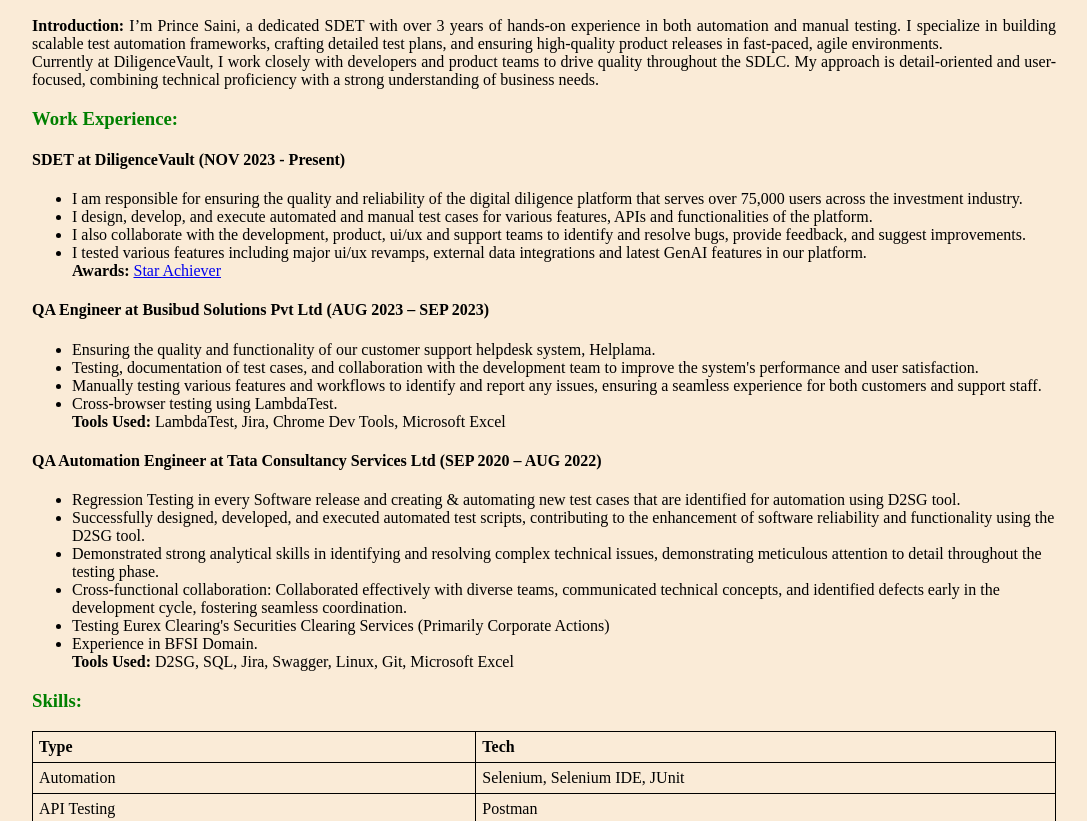
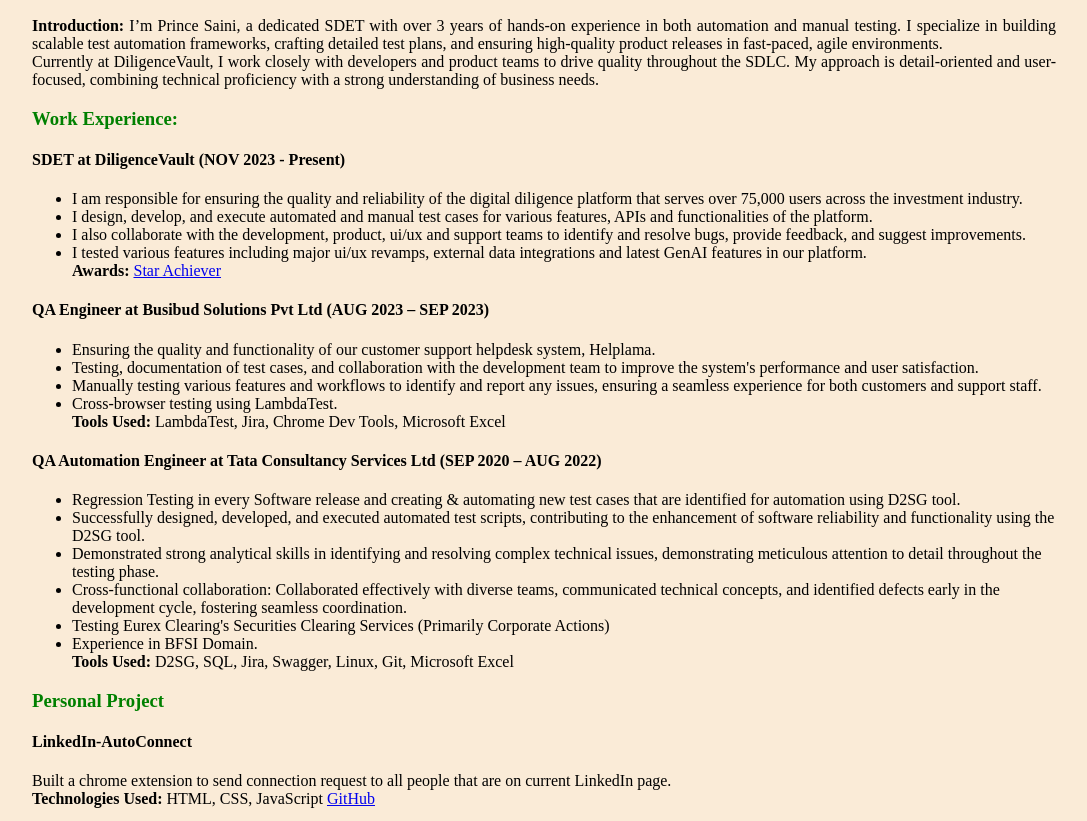
Before and after one commit to princesaini/resume, a plain HTML site: page index.html in a window 1280 px wide. Shown: the part 110-931 px from the top of the page, without its empty margins (96-1183 px from the left). Drawn offline with Linux system fonts and the light colour scheme.

Commit message:
added personal project

```diff
--- a/index.html
+++ b/index.html
@@ -63,6 +63,11 @@
         <li>Experience in BFSI Domain.</li>
         <b>Tools Used: </b>D2SG, SQL, Jira, Swagger, Linux, Git, Microsoft Excel
     </ul>
+
+    <!-- Personal Project -->
+    <h3>Personal Project</h3>
+    <h4>LinkedIn-AutoConnect</h4> Built a chrome extension to send connection request to all people that are on current LinkedIn page. <br>
+    <b>Technologies Used: </b>HTML, CSS, JavaScript <a href="https://github.com/princesaini/LinkedIn-AutoConnectprincesaini/LinkedIn-AutoConnect">GitHub</a>
 
     <!-- Skills -->
     <h3>Skills:</h3>
```
